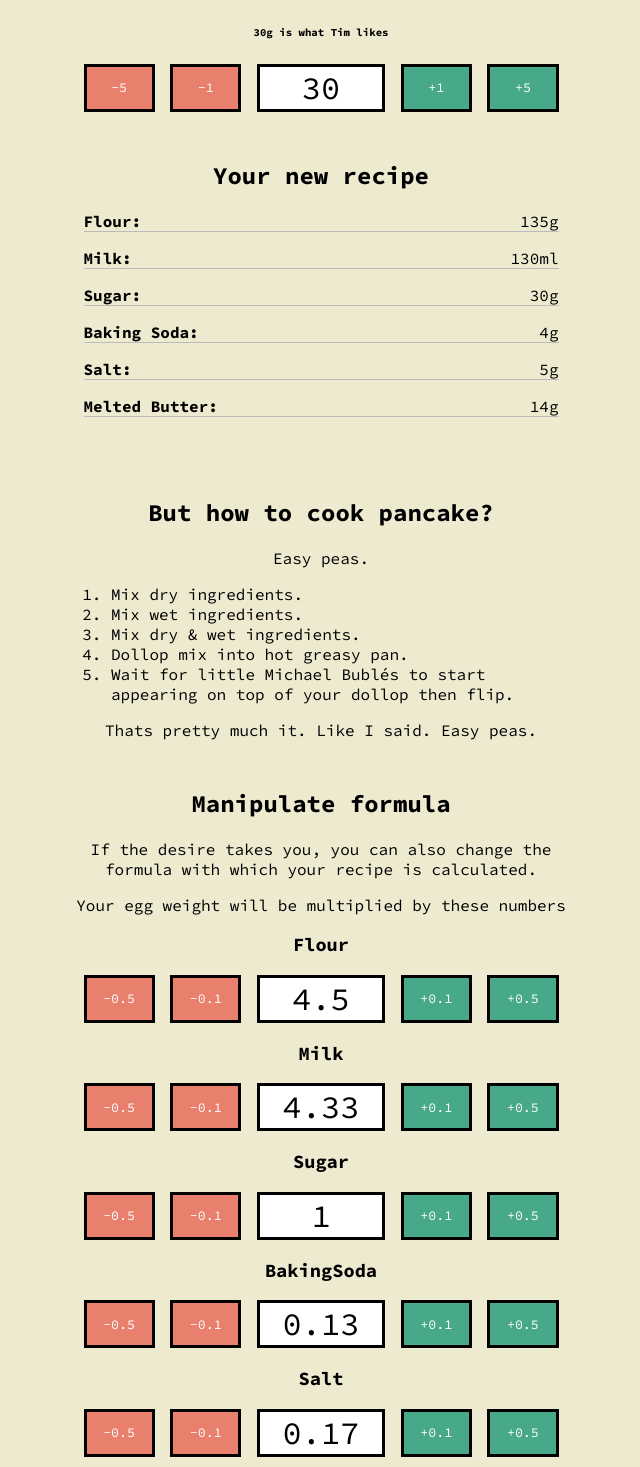
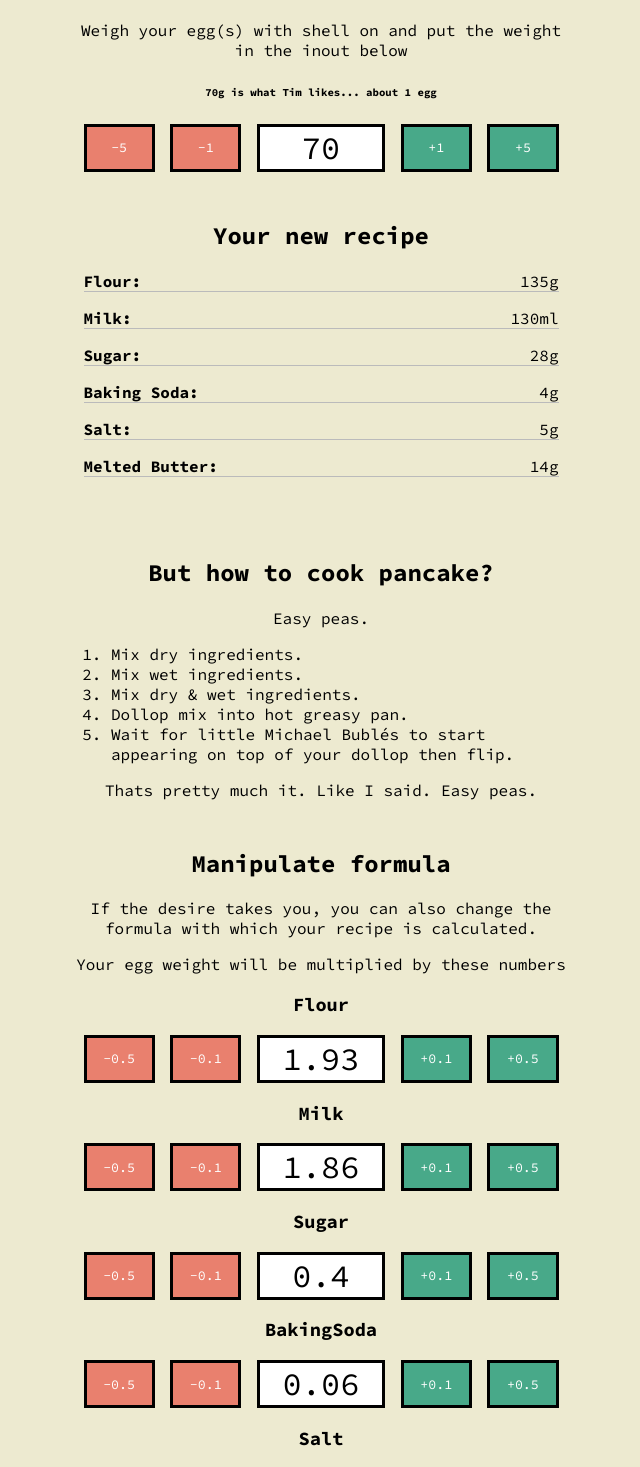
Before and after one commit to Wollivan/flippin-recipe, a React (Create React App) app: page / in a window 1280 px wide. Shown: the part 523-1990 px from the top of the page, without its empty margins (319-959 px from the left). Built offline with nearby package versions, Linux system fonts and the light colour scheme.

Commit message:
Fix formula

```diff
--- a/src/App.js
+++ b/src/App.js
@@ -14,7 +14,7 @@ import Logo from "./images/logo.png";
 // 1 egg
 
 function App() {
-  const [eggWeight, setEggWeight] = useState(30);
+  const [eggWeight, setEggWeight] = useState(70);
   const [recipe, setRecipe] = useState({
     flour: 0,
     milk: 0,
@@ -23,12 +23,12 @@ function App() {
     salt: 0,
     butter: 0,
   });
-  const [flourMod, setFlourMod] = useState(4.5);
-  const [milkMod, setMilkMod] = useState(4.3334);
-  const [sugarMod, setSugarMod] = useState(1);
-  const [bakingSodaMod, setBakingSodaMod] = useState(0.13334);
-  const [saltMod, setSaltMod] = useState(0.16667);
-  const [butterMod, setButterMod] = useState(0.46667);
+  const [flourMod, setFlourMod] = useState(1.92857); //4.5
+  const [milkMod, setMilkMod] = useState(1.85714); //4.3334
+  const [sugarMod, setSugarMod] = useState(0.4); //1.0
+  const [bakingSodaMod, setBakingSodaMod] = useState(0.05714); //0.13334
+  const [saltMod, setSaltMod] = useState(0.07142); //0.16667
+  const [butterMod, setButterMod] = useState(0.2); //0.46667
 
   useEffect(() => {
     calculateFormula(eggWeight);
@@ -101,7 +101,10 @@ function App() {
       </header>
       <main>
         <h2>Set egg weight in grams</h2>
-        <h6>30g is what Tim likes</h6>
+        <p>
+          Weigh your egg(s) with shell on and put the weight in the inout below
+        </p>
+        <h6>70g is what Tim likes... about 1 egg</h6>
         <InputAndButtons
           changeValue={changeValue}
           setStateFunc={setEggWeight}
@@ -121,8 +124,8 @@ function App() {
           <li>Mix dry &amp; wet ingredients.</li>
           <li>Dollop mix into hot greasy pan.</li>
           <li>
-            Wait for little Michael Bublés to start appearing on top of your dollop then
-            flip.
+            Wait for little Michael Bublés to start appearing on top of your
+            dollop then flip.
           </li>
         </ol>
         <p>Thats pretty much it. Like I said. Easy peas.</p>
```
